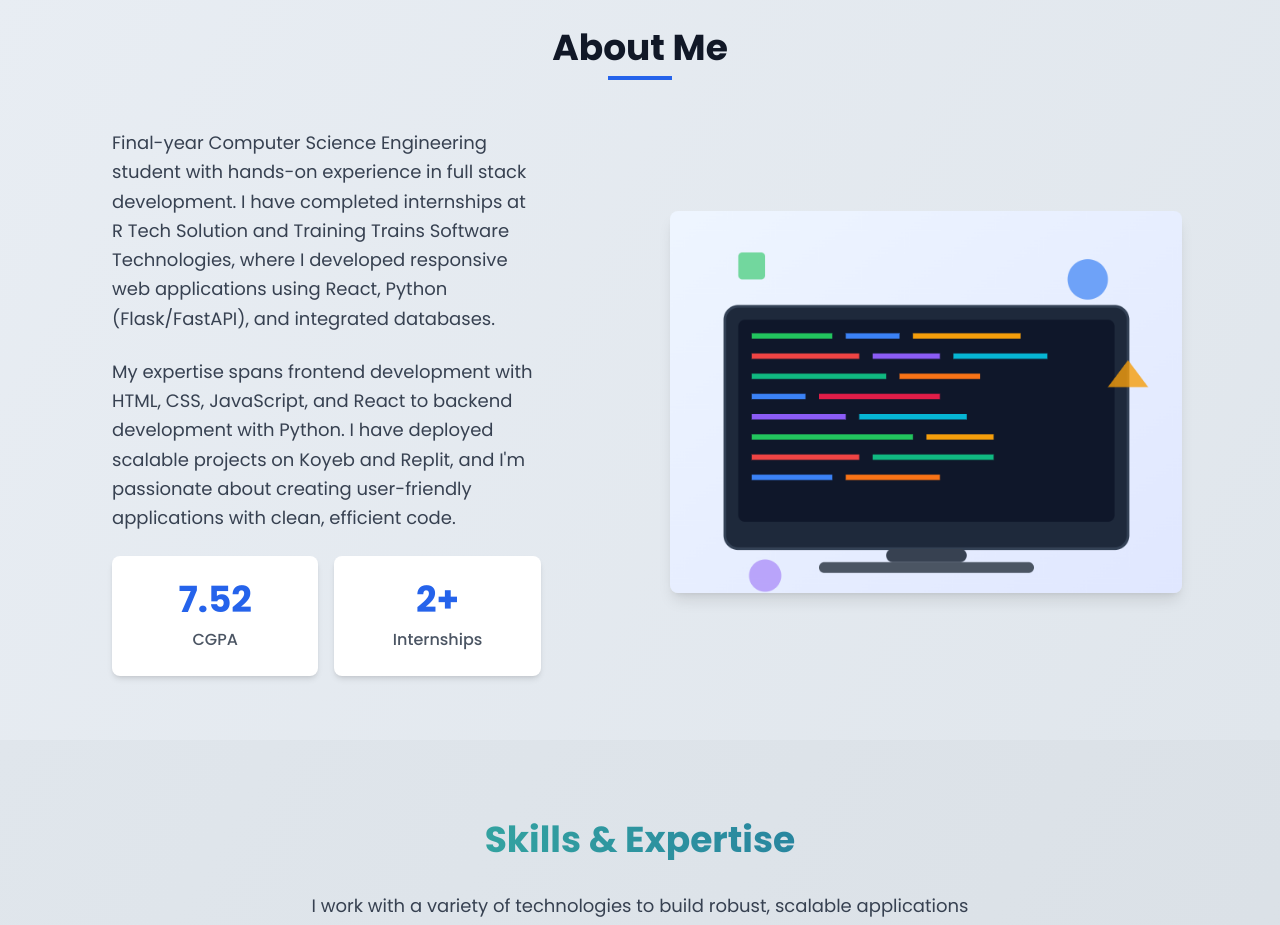
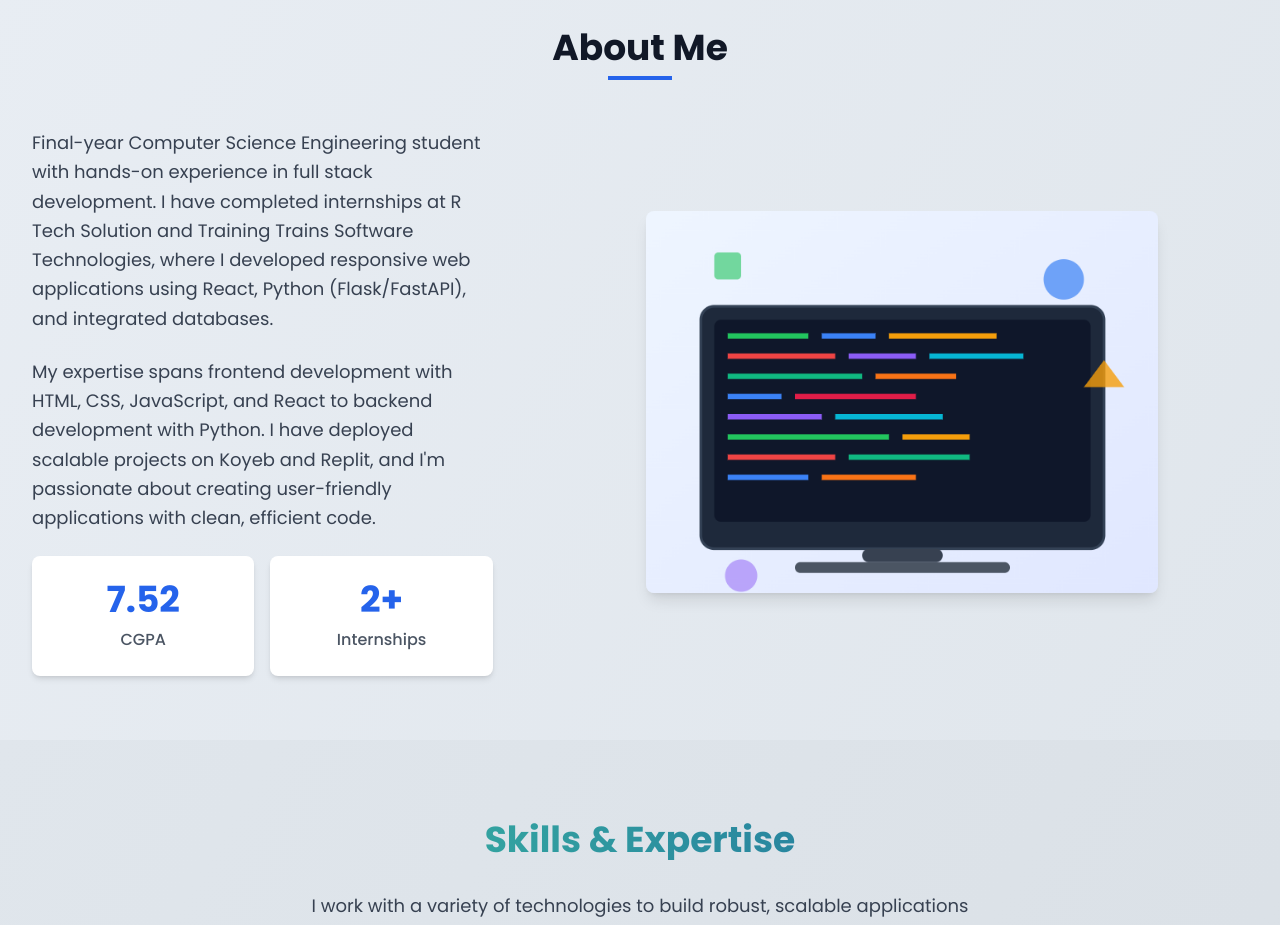
Before and after one commit to Gowtham380/portfolio, a plain HTML site: page index.html in a window 1280 px wide. Shown: the part 900-1825 px from the top of the page. Drawn offline with nearby package versions, Linux system fonts and the light colour scheme.

Commit message:
Update index.html

```diff
--- a/index.html
+++ b/index.html
@@ -83,7 +83,7 @@
     <h2      class = "text-4xl font-bold text-gray-900">About Me</h2>
     <div     class = "w-16 h-1 bg-blue-600 mx-auto mt-2"></div>
         </div>
-        <div class = "flex flex-col md:flex-row items-center pl-20 justify-center space-y-12 md:space-y-0 md:space-x-16">
+        <div class = "flex flex-col md:flex-row items-center justify-center space-y-12 md:space-y-0 md:space-x-16">
         <div class = "md:w-1/2 lg:w-2/5 space-y-6 animate-fade-in">
         <p   class = "text-lg text-gray-700 leading-relaxed">Final-year Computer Science Engineering student with hands-on experience in full stack development. I have completed internships at R Tech Solution and Training Trains Software Technologies, where I developed responsive web applications using React, Python (Flask/FastAPI), and integrated databases.
                 </p>
```
